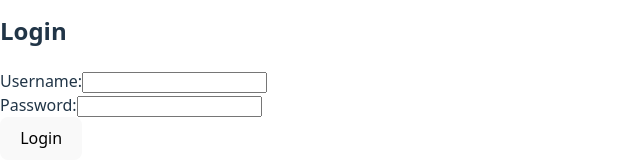
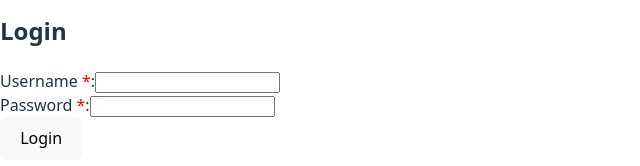
Before and after one commit to sik84/Passwort-Tresor, a React (Vite) app in the folder frontend/: page / in a window 1280 px wide. Shown: the part 376-542 px from the top of the page, without its empty margins (0-640 px from the left). Built offline with nearby package versions, Linux system fonts and the light colour scheme.

Commit message:
Logout-Button eingefügt sowie rote Sternchen in Eingabefelder, um wichtige Felder zu markieren

```diff
--- a/frontend/src/App.jsx
+++ b/frontend/src/App.jsx
@@ -15,16 +15,27 @@ function App() {
     setIsLoggedIn(true);
   };
 
+  const handleLogout = () => {
+    localStorage.removeItem('token');
+    setToken('');
+    setIsLoggedIn(false);
+  };
+
   return (
     <div className="App">
       <h1>Passwort-Tresor</h1>
+
       {!isLoggedIn ? (
         <LoginForm onLogin={handleLogin} />
       ) : (
-        <PasswordForm token={token} />
+        <>
+          <button onClick={handleLogout} style={{ marginBottom: '1rem' }}>
+            🔓 Logout
+          </button>
+          <PasswordForm token={token} />
+        </>
       )}
     </div>
   );
 }
-
 export default App;
--- a/frontend/src/components/LoginForm.jsx
+++ b/frontend/src/components/LoginForm.jsx
@@ -38,7 +38,9 @@ export default function LoginForm({ onLogin }) {
   <h2>Login</h2>
   {error && <p style={{ color: 'red' }}>{error}</p>}
   <div>
-        <label>Username:</label>
+    <label>
+      Username<span style={{ color: 'red' }}> *</span>:
+    </label>
     <input
       type="text"
       value={username}
@@ -47,7 +49,9 @@ export default function LoginForm({ onLogin }) {
     />
   </div>
   <div>
-        <label>Password:</label>
+    <label>
+      Password<span style={{ color: 'red' }}> *</span>:
+    </label>
     <input
       type="password"
       value={password}
```
Lines whose indentation alone changed are shown as unchanged.
